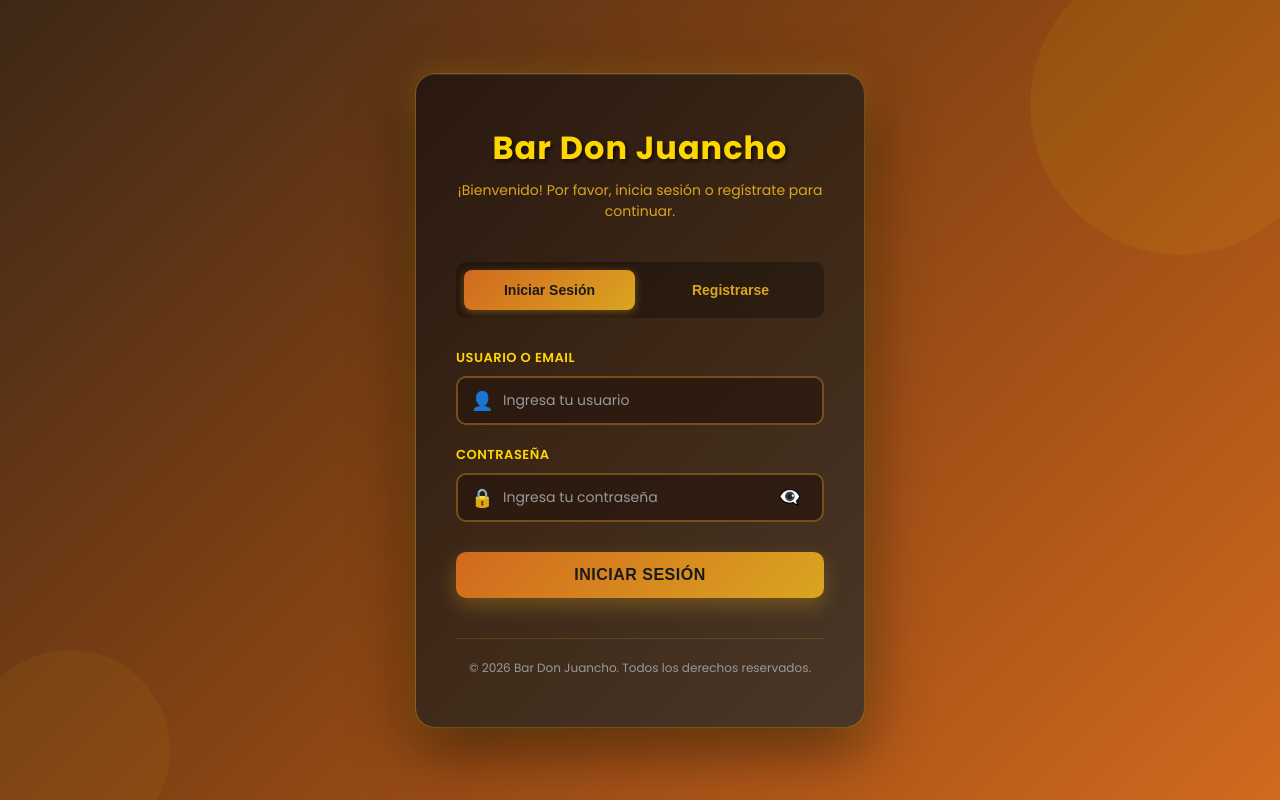
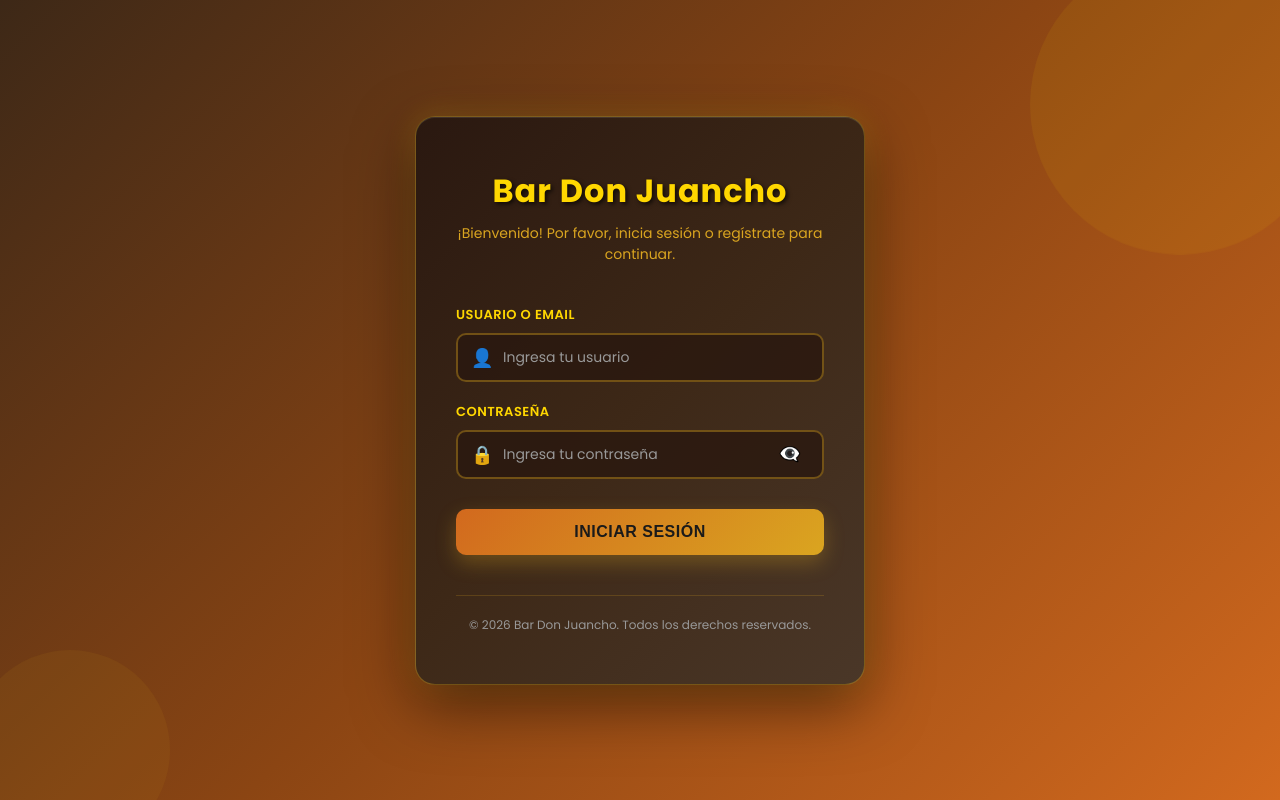
Before and after one commit to Nsdominguezr/Front-Dise-oAlgoritmos, an Angular app: page /login in a window 1280 px wide. Built offline with nearby package versions, Linux system fonts and the light colour scheme.

Commit message:
Login FUNCIONAL

```diff
--- a/src/app/demo/pages/login/login.component.html
+++ b/src/app/demo/pages/login/login.component.html
@@ -6,20 +6,8 @@
     <p>¡Bienvenido! Por favor, inicia sesión o regístrate para continuar.</p>
     </div>
 
-    <!-- Tabs -->
-    <div class="tabs">
-    <button
-        [class.active]="activeTab === 'login'"
-        (click)="switchTab('login')"
-        class="tab-button">
-        Iniciar Sesión
-    </button>
-    <button
-        [class.active]="activeTab === 'registro'"
-        (click)="switchTab('registro')"
-        class="tab-button">
-        Registrarse
-    </button>
+    <!-- Login Solo -->
+    <div class="login-only-header">
     </div>
 
     <!-- Error Message -->
--- a/src/app/demo/pages/login/login.component.ts
+++ b/src/app/demo/pages/login/login.component.ts
@@ -1,6 +1,7 @@
 import { Component } from '@angular/core';
 import { CommonModule } from '@angular/common';
 import { FormsModule } from '@angular/forms';
+import { Router } from '@angular/router';
 import { LoginService } from './service/login.service';
 import { LoginRequest } from './models/login-rs';
 
@@ -21,7 +22,7 @@ export class LoginComponent {
     showPassword = false;
     activeTab: 'login' | 'registro' = 'login';
 
-  constructor(private loginService: LoginService) {}
+  constructor(private loginService: LoginService, private router: Router) {}
 
   togglePasswordVisibility(): void {
     this.showPassword = !this.showPassword;
@@ -42,16 +43,22 @@ export class LoginComponent {
     this.loading = true;
     this.error = '';
 
-    this.loginService.login(this.username, this.password).subscribe({
-      next: (response) => {
+this.loginService.login(this.username, this.password).subscribe({
+      next: (response: any) => {
         console.log('✅ Respuesta del login:', response);
-        if (response.success) {
-          localStorage.setItem('token', response.data?.token || '');
-          localStorage.setItem('usuario', JSON.stringify(response.data?.usuario));
+
+        // Cambiamos la validación: si viene un token, el login fue exitoso
+        if (response.token) {
+          // Extraemos 'token' y 'usuario' directamente de 'response'
+          localStorage.setItem('token', response.token);
+          localStorage.setItem('usuario', JSON.stringify(response.usuario));
+
           console.log('✅ Login exitoso');
           this.resetForm();
+          this.router.navigate(['/dashboard']);
         } else {
-          this.error = response.message || 'Error al iniciar sesión';
+          // Cambiamos 'message' por 'mensaje' según lo que envía tu API
+          this.error = response.mensaje || 'Error al iniciar sesión';
           console.log('❌ Error del servidor:', this.error);
         }
         this.loading = false;
@@ -64,7 +71,7 @@ export class LoginComponent {
         let mensajeError = 'Error de conexión con el servidor';
 
         if (err.status === 0) {
-          mensajeError = '🔌 Error de conexión: No se puede conectar al servidor en http://localhost:5001';
+          mensajeError = '🔌 Error de conexión: No se puede conectar al servidor';
         } else if (err.error?.message) {
           mensajeError = err.error.message;
         } else if (err.error?.error) {
@@ -122,7 +129,7 @@ export class LoginComponent {
         let mensajeError = 'Error de conexión con el servidor';
 
         if (err.status === 0) {
-          mensajeError = '🔌 Error de conexión: No se puede conectar al servidor en http://localhost:5001';
+          mensajeError = '🔌 Error de conexión: No se puede conectar al servidor';
         } else if (err.error?.message) {
           mensajeError = err.error.message;
         } else if (err.error?.error) {
--- a/src/app/demo/pages/login/service/login.service.ts
+++ b/src/app/demo/pages/login/service/login.service.ts
@@ -8,7 +8,7 @@ import { RespuestaLogin, RespuestaUsuarios } from '../models/respuesta-rs';
   providedIn: 'root'
 })
 export class LoginService {
-  private apiUrl = 'http://localhost:5001/api/auth';
+  private apiUrl = 'https://localhost:8000/api/auth';
 
   private getHeaders() {
     return new HttpHeaders({
```
Also changed, not shown: src/index.html (+1 -1 lines).
